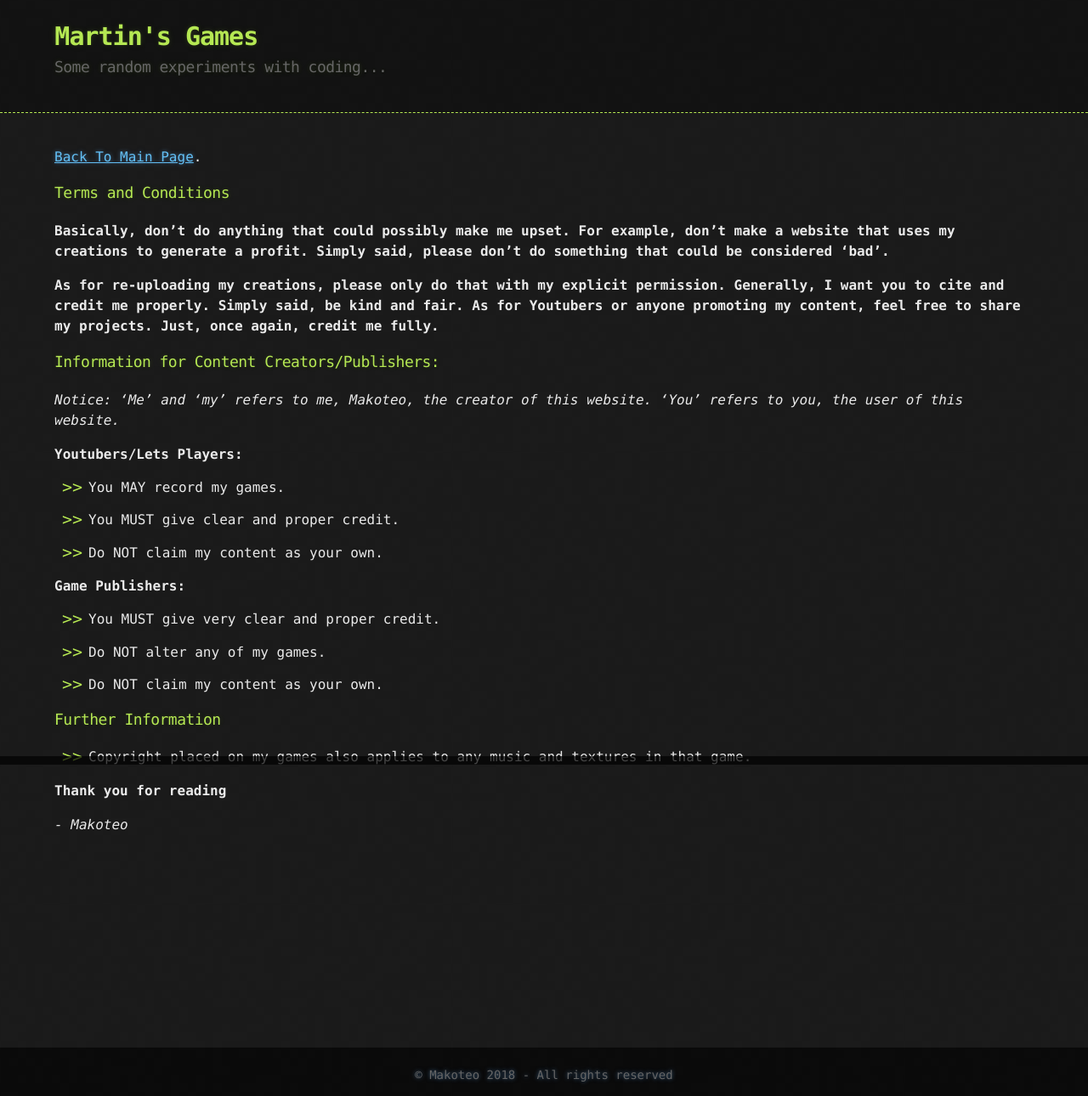
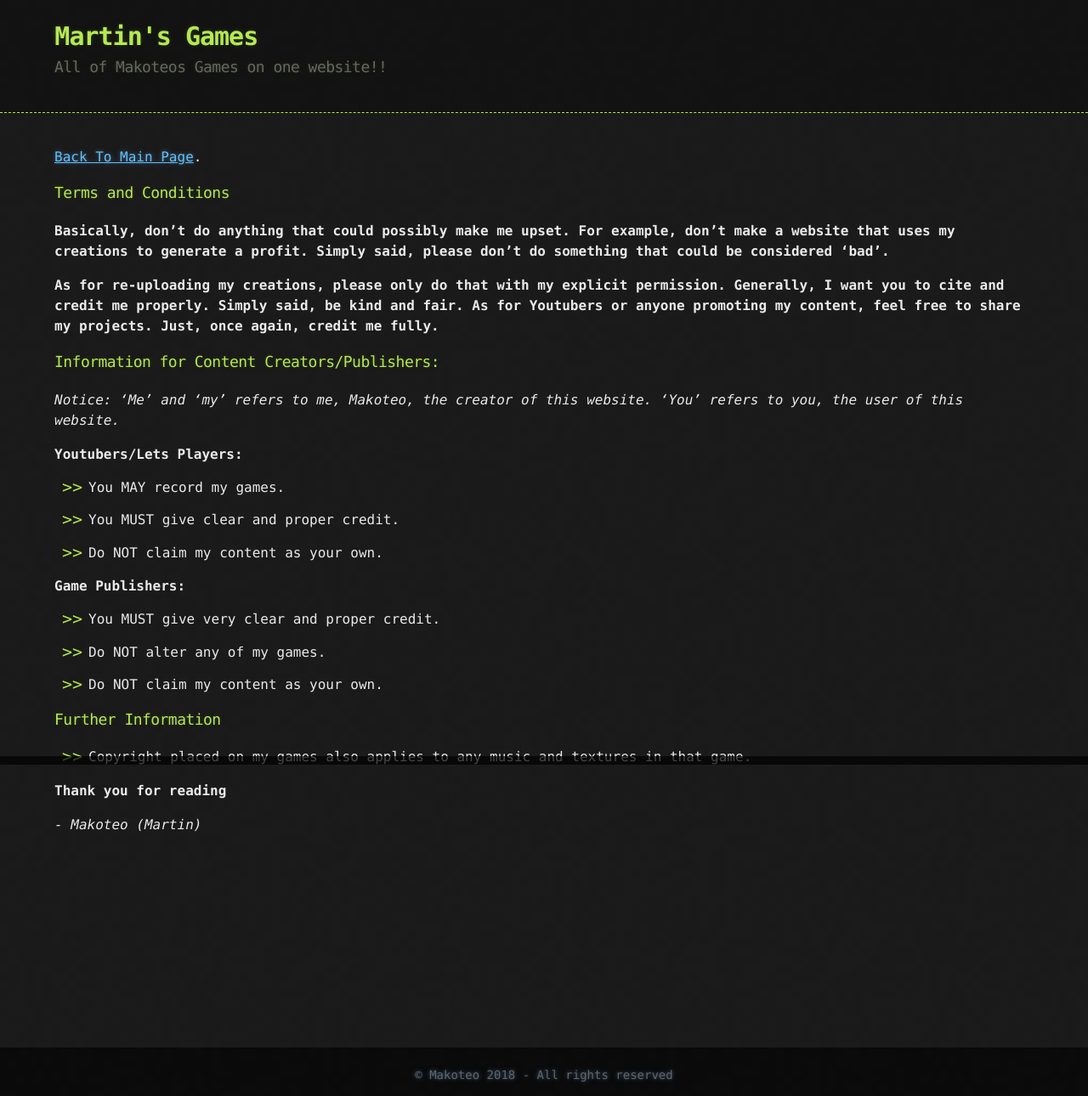
Before and after one commit to makoteo/blog, a Jekyll site: the page built from copryright-notice.md, in a window 1280 px wide. Shown: the whole page at 85% size. Built offline with Jekyll 4.4.1, drawn with Linux system fonts in a browser that asks for light colours.

Commit message:
Fixed some details up...

```diff
--- a/_config.yml
+++ b/_config.yml
@@ -1,5 +1,5 @@
 title: Martin's Games
-description: Some random experiments with coding...
+description: All of Makoteos Games on one website!!
 show_downloads: false
 google_analytics: UA-121284109-1
 theme: jekyll-theme-hacker
--- a/copryright-notice.md
+++ b/copryright-notice.md
@@ -41,4 +41,4 @@ Simply said, be kind and fair. As for Youtubers or anyone promoting my content,
 
 **Thank you for reading**
 
-*- Makoteo*
+*- Makoteo (Martin)*
```
